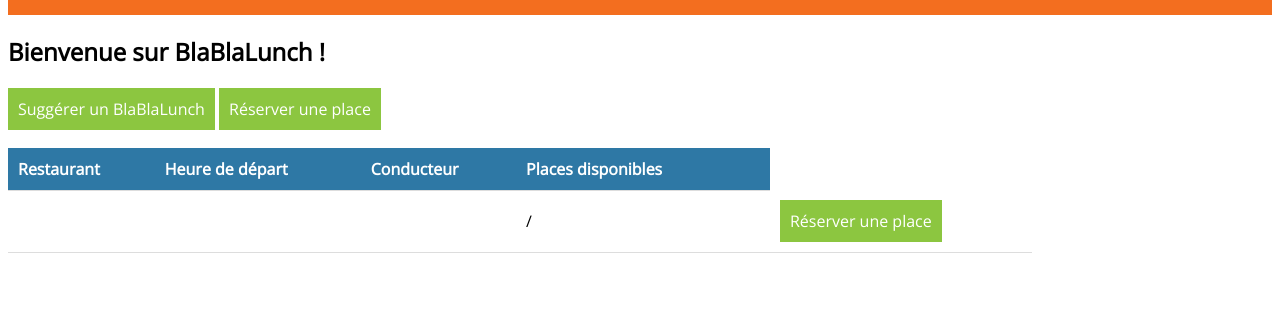
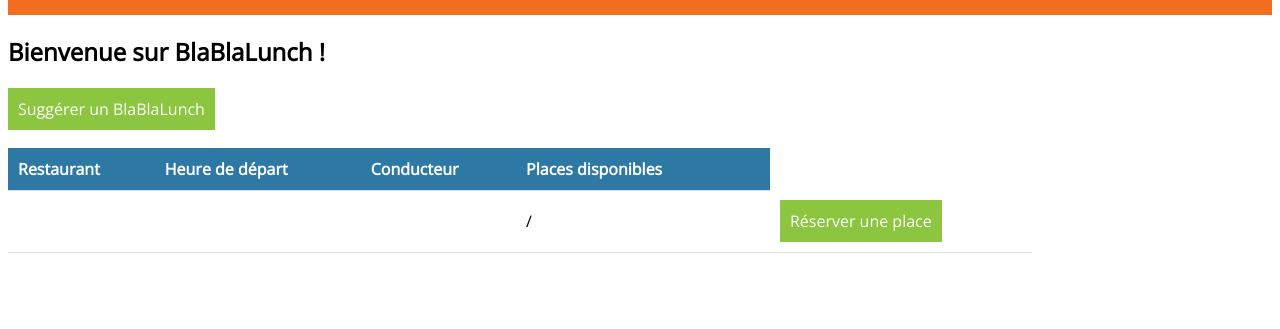
Before and after one commit to Kikooworld/BlaBlaLunch, a PHP site: page / in a window 1280 px wide. Shown: the part 148-477 px from the top of the page. Run offline with PHP 8.4, Linux system fonts and the light colour scheme; data that the repository does not hold is empty.

Commit message:
remove "book a seat" button from top

```diff
--- a/index.php
+++ b/index.php
@@ -18,9 +18,7 @@
 		<!-- Corps de la page -->
 		<section>
 			<h1>Bienvenue sur BlaBlaLunch !</h1>
-
 			<a class="link_button" href="suggest_a_blablalunch.php" title="Cliquer ici pour suggérer un BlaBlaLunch">Suggérer un BlaBlaLunch</a>
-			<a class="link_button" href="book_a_seat.php" title="Cliquer ici pour ajouter un restaurant">Réserver une place</a>
 		</section>
 		<br/>
 		<section>
```
